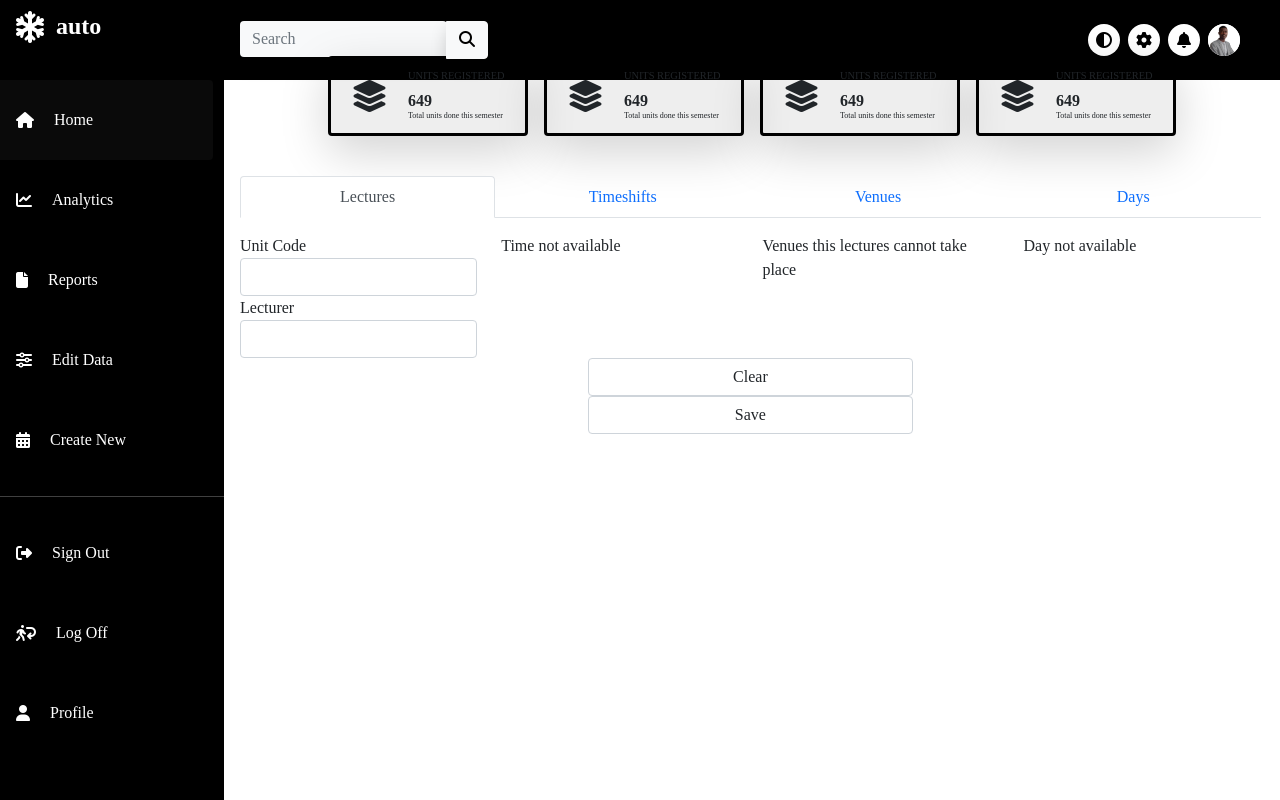
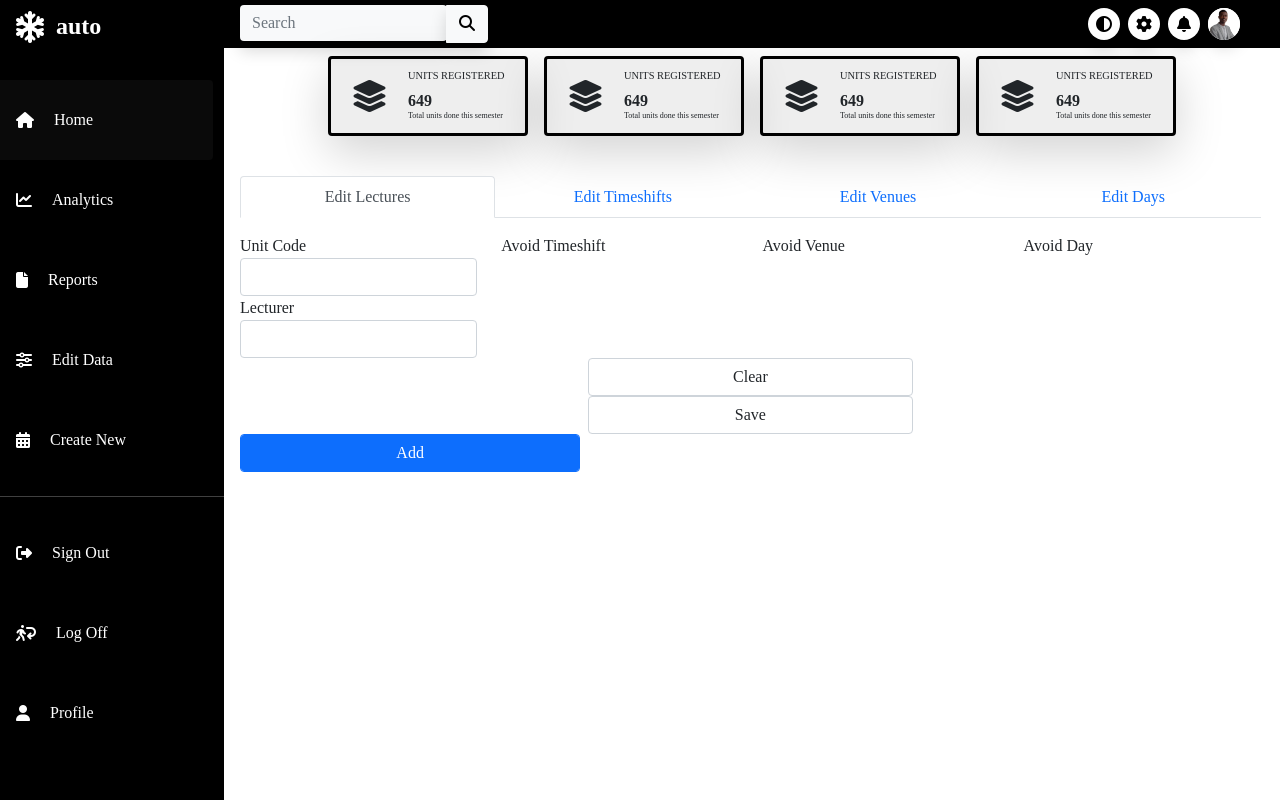
Before and after one commit to smartsimon26/Timetabler.io, a PHP site: page /Input.html in a window 1280 px wide. Run offline with PHP 8.4, Linux system fonts and the light colour scheme; data that the repository does not hold is empty; some libraries are stand-ins or nearby versions.

Commit message:
Added venue details and constraints specs

```diff
--- a/Input.html
+++ b/Input.html
@@ -8,7 +8,7 @@
         <title>Timetabler</title>
         <link rel="stylesheet" href="style.css">
 
-        <link rel="shortcut icon" href="/Assets/Photos/favicon.png" type="image/x-icon">
+        <link rel="shortcut icon" href="Assets/Photos/favicon.png" type="image/x-icon">
 
         <link href="https://cdn.jsdelivr.net/npm/bootstrap@5.0.2/dist/css/bootstrap.min.css" rel="stylesheet">
         <script src="https://kit.fontawesome.com/025184af48.js" crossorigin="anonymous"></script>
@@ -45,7 +45,7 @@
                 <div class="theme shadow"><i class="fa fa-adjust"></i></div>
                 <div class="settings shadow"><i class="fa fa-gear"></i></div>
                 <div class="notifications shadow"><i class="fa fa-bell"></i></div>
-                <div class="profile shadow"><img src="/Assets/Photos/Smart_Simon-removebg-preview (1).png" alt=""></div>
+                <div class="profile shadow"><img src="Assets/Photos/Smart_Simon-removebg-preview (1).png" alt=""></div>
             </div>
         </nav>
         <aside>
@@ -129,20 +129,20 @@
                 <ul class="nav nav-tabs nav-justified mb-3" id="ex1" role="tablist">
                     <li class="nav-item" role="presentation">
                         <a class="nav-link active" id="lecture" data-bs-target="#lectures" data-mdb-toggle="tab"
-                            href="#lectures" role="tab" aria-controls="lectures" aria-selected="true">Lectures</a>
+                            href="#lectures" role="tab" aria-controls="lectures" aria-selected="true">Edit Lectures</a>
                     </li>
                     <li class="nav-item" role="presentation">
                         <a class="nav-link" id="ex3-tab-1" data-bs-target="#ex3-tabs-1" data-mdb-toggle="tab"
                             href="#ex3-tabs-1" role="tab" aria-controls="ex3-tabs-1"
-                            aria-selected="false">Timeshifts</a>
+                            aria-selected="false">Edit Timeshifts</a>
                     </li>
                     <li class="nav-item" role="presentation">
                         <a class="nav-link" id="ex3-tab-2" data-bs-target="#ex3-tabs-2" data-mdb-toggle="tab"
-                            href="#ex3-tabs-2" role="tab" aria-controls="ex3-tabs-2" aria-selected="false">Venues</a>
+                            href="#ex3-tabs-2" role="tab" aria-controls="ex3-tabs-2" aria-selected="false">Edit Venues</a>
                     </li>
                     <li class="nav-item" role="presentation">
                         <a class="nav-link" id="ex3-tab-3" data-bs-target="#ex3-tabs-3" data-mdb-toggle="tab"
-                            href="#ex3-tabs-3" role="tab" aria-controls="ex3-tabs-3" aria-selected="false">Days</a>
+                            href="#ex3-tabs-3" role="tab" aria-controls="ex3-tabs-3" aria-selected="false">Edit Days</a>
                     </li>
                 </ul>
                 <!-- Tabs navs -->
@@ -163,17 +163,17 @@
                                 </div>
                             </div>
                             <div class="timeconstraint col-3">
-                                <label for="timeshift-constraint">Time not available</label>
+                                <label for="timeshift-constraint">Avoid Timeshift</label>
                                 <div class="d-flex flex-column flex-nowrap form-group" id="timeshift-constraint">
                                 </div>
                             </div>
                             <div class="venueconstraint col-3">
-                                <label for="venue-constraint">Venues this lectures cannot take place</label>
+                                <label for="venue-constraint">Avoid Venue</label>
                                 <div class="d-flex flex-column flex-nowrap form-group" id="venue-constraint">
                                 </div>
                             </div>
                             <div class="dayconstraint col-3">
-                                <label for="day-constraint">Day not available</label>
+                                <label for="day-constraint">Avoid Day</label>
                                 <div id="day-constraint" class="form-group">
                                 </div>
                             </div>
@@ -221,13 +221,19 @@
                     </div>
                     <!-- Venues -->
                     <div class="tab-pane fade" id="ex3-tabs-2" role="tabpanel" aria-labelledby="ex3-tab-2">
-                        <h2>Enter the venues</h2>
-                        <form role="form" class="form row" id="venues_form">
-                            <div class="form-group col-8">
-                                <div class="input-group"><input type="text" placeholder="Enter the venue e.g ADB2"
-                                        id="session_venue" name="session_venue" class="form-control rounded-0"
+                        <h2 class="mb-3">Enter the venues</h2>
+                        <form role="form" class="form d-flex flex-column justify-content-center align-items-center" id="venues_form">
+                            <div class="form-group col-8 d-flex">
+                                <div class="input-group">
+                                    <input type="text" placeholder="Enter the venue e.g ADB2"
+                                        id="venue_name" name="venue_name" class="form-control rounded-0"
                                         required />
+                                    <input type="text" placeholder="Describe venue eg. Comp Lab"
+                                    id="venue_category" name="venue_category" class="form-control rounded-0"
+                                    required />
+                                    <input type="number" name="venue_capacity" id="venue_capacity" class="form-control rounded-0" required>
                                 </div>
+                            </div>
                             </div>
                             <div class="form-group col-4">
                                 <input type="button" onclick="addSetting('venues')" class="btn btn-primary form-control"
@@ -238,7 +244,9 @@
                             <thead class="thead-dark">
                                 <tr>
                                     <th scope="col">#</th>
-                                    <th scope="col">Venues</th>
+                                    <th scope="col">Room</th>
+                                    <th scope="col">Category</th>
+                                    <th scope="col">Capacity</th>
                                 </tr>
                             </thead>
                             <tbody></tbody>
@@ -249,7 +257,8 @@
                         <h2>Enter the days</h2>
                         <form role="form" class="form row" id="days_form">
                             <div class="form-group col-8">
-                                <div class="input-group"><input type="text" placeholder="Enter the day e.g Monday"
+                                <div class="input-group">
+                                    <input type="text" placeholder="Enter the day e.g Monday"
                                         id="session_day" name="session_day" class="form-control rounded-0" required />
                                 </div>
                             </div>
--- a/dashboard.css
+++ b/dashboard.css
@@ -230,7 +230,7 @@
     width: 95%;
 }
 .tabpane{
-    background-color: #000;
+    background-color: #000 !important;
 }
 .tabcontent{
     width: 95%;
--- a/loadDefaults.php
+++ b/loadDefaults.php
@@ -80,7 +80,7 @@
                 $conn->exec("CREATE TABLE IF NOT EXISTS `timetabler`.`timeshifts` ( `id` INT NOT NULL AUTO_INCREMENT , `timeshift` VARCHAR(20) NOT NULL ,
     PRIMARY KEY (`id`), UNIQUE (`timeshift`)) ENGINE = InnoDB;");
                 $conn->exec(
-                    "INSERT INTO `timeshifts` (`timeshift`) VALUES('08:00-10:00'),('11:00-01:00'),('01:00-03:00'),('03:00-05:00');"
+                    "INSERT INTO `timeshifts` (`timeshift`) VALUES('Dawn'),('Morning'),('Afternon'),('Evening');"
                 );
                 $stmt = $conn->prepare(
                     "SELECT timeshift from timeshifts order by id"
@@ -101,16 +101,16 @@
     elseif ($_GET["value"] == "venue") {
         $stmt;
         try {
-            $stmt = $conn->prepare("SELECT venue from venues order by id");
+            $stmt = $conn->prepare("SELECT category from venues order by id");
             $stmt->execute();
         } catch (PDOException $e) { // If table doesn't exist it is created
             if ($e->errorInfo[1] == 1146) {
-                $conn->exec("CREATE TABLE IF NOT EXISTS `timetabler`.`venues` ( `id` INT NOT NULL AUTO_INCREMENT , `venue` VARCHAR(20) NOT NULL ,
+                $conn->exec("CREATE TABLE IF NOT EXISTS `timetabler`.`venues` ( `id` INT NOT NULL AUTO_INCREMENT , `venue` VARCHAR(20) NOT NULL , `category` VARCHAR(30) NOT NULL ,  `capacity` INT(4) NOT NULL ,
         PRIMARY KEY (`id`), UNIQUE (`venue`)) ENGINE = InnoDB;");
                 $conn->exec(
-                    "INSERT INTO `venues` (`venue`) VALUES('ADB1'),('ADB2'),('COMP1'),('COMP2'),('EC1'),('EC2'),('EC3'),('MPH');"
+                    "INSERT INTO `venues` (`venue`, `category`, `capacity`) VALUES('ADB 202','ADB Building',200),('ADB Gen Lab','Computer Labs',50),('ADB 303','High Floor',150),('EEE 2','Engineering Labs',50),('FD12','F & D Workshops',25),('PF1L1','Pioneer Building',70);"
                 );
-                $stmt = $conn->prepare("SELECT venue from venues order by id");
+                $stmt = $conn->prepare("SELECT category from venues order by id");
                 $stmt->execute();
             }
         }
--- a/style.css
+++ b/style.css
@@ -18,8 +18,8 @@
     top: 0%;
     justify-content: space-between;
     align-items: center;
-    height: 5rem;
-    background-color: #000;
+    height: 3rem;
+    background-color:#000;
 }
 
 .menuactions {
@@ -71,7 +71,7 @@
 }
 
 .sidemenu {
-    position: absolute;
+    position: fixed;
     width: 17.5%;
     height: 100%;
     background-color: #000;
```
Also changed, not shown: saveSettings.php (+17 -12 lines), script.js (+82 -25 lines).
